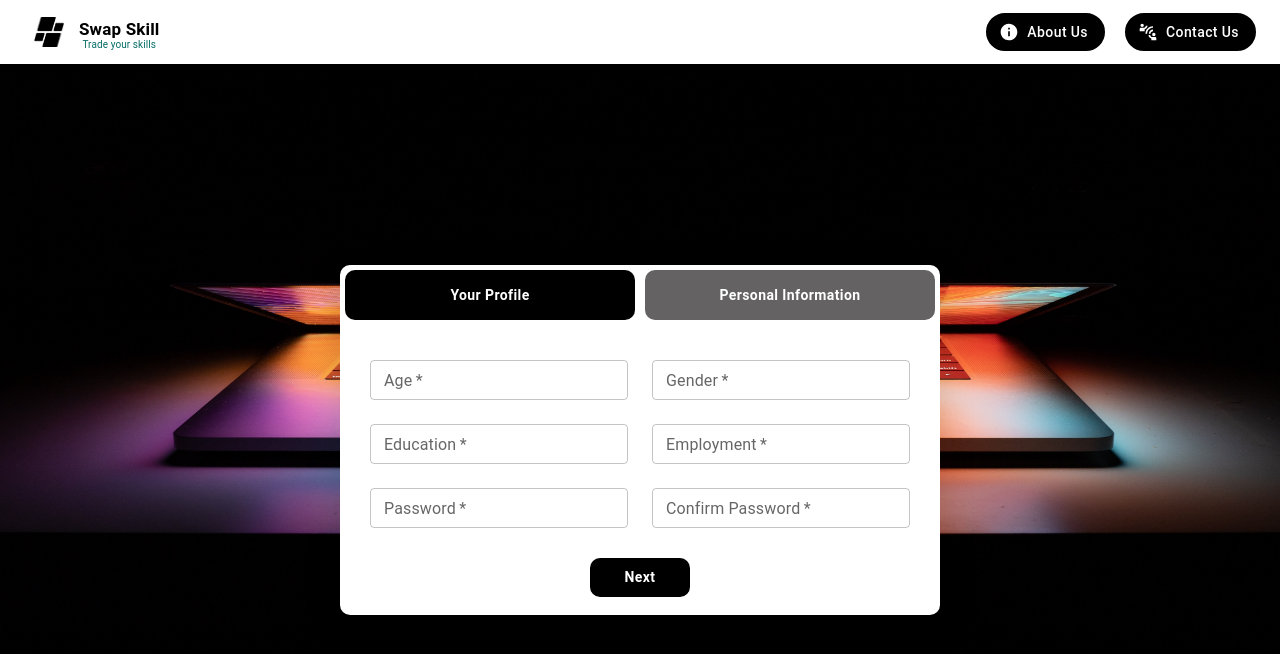
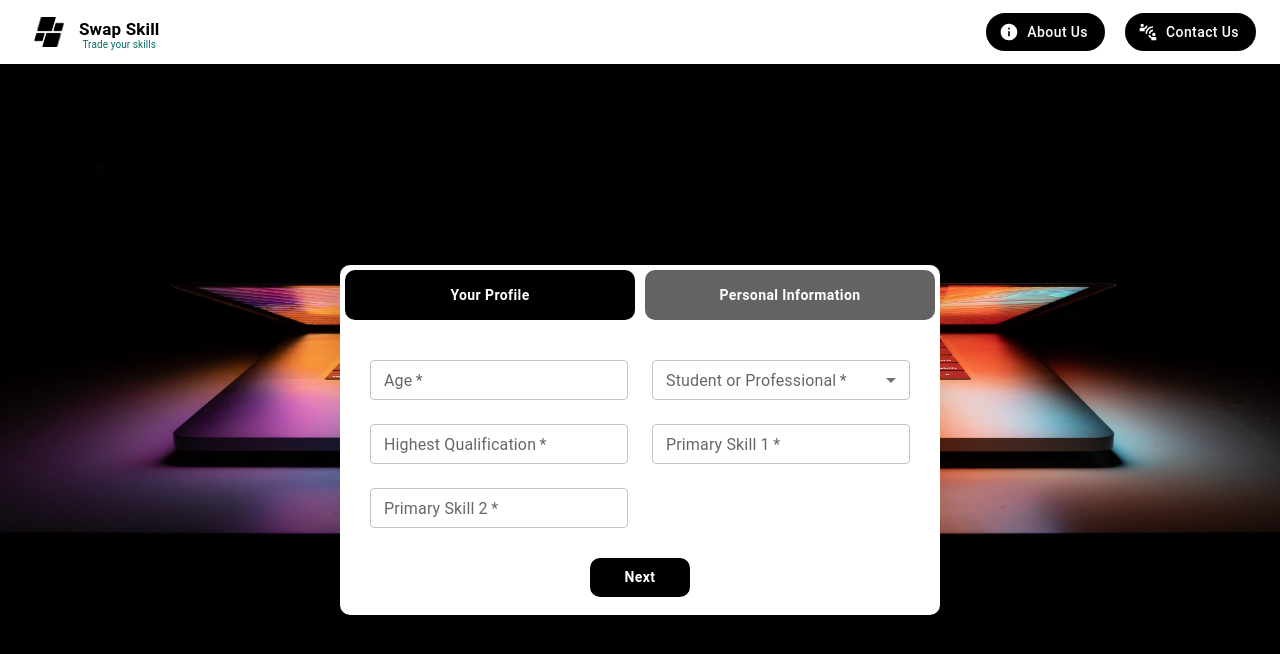
Before and after one commit to kunduanshuman07/SkillExchangePlatform, a React (Create React App) app in the folder fe/: page /register in a window 1280 px wide. Both pictures are taken after a click on the button "Personal Information". Shown: the top 654 px of the page. Built offline with nearby package versions, Linux system fonts and the light colour scheme; the HTML template or start-up script is replaced by a standard one.

Commit message:
Register Page fuctionality

```diff
--- a/fe/src/pages/RegisterPage.jsx
+++ b/fe/src/pages/RegisterPage.jsx
@@ -1,5 +1,5 @@
 import React, { useState } from 'react'
-import { Box, Button, Grid, TextField, InputAdornment, IconButton } from '@mui/material'
+import { Box, Button, Grid, TextField, InputAdornment, IconButton, MenuItem } from '@mui/material'
 import styled from 'styled-components'
 import backgroundImage from "../assets/RegisterBackground.jpg"
 import AppBarComponent from '../components/AppBarComponent'
@@ -8,9 +8,68 @@ import VisibilityIcon from '@mui/icons-material/Visibility';
 const RegisterPage = () => {
     const [infoState, setInfoState] = useState('profile');
     const [showPassword, setShowPassword] = useState(false);
+    const [firstName, setFirstName] = useState('');
+    const [lastName, setLastName] = useState('');
+    const [email, setEmail] = useState('');
+    const [phone, setPhone] = useState('');
+    const [password, setPassword] = useState('');
+    const [confirmPassword, setConfirmPassword] = useState('');
+    const [age, setAge] = useState('');
+    const [type, setType] = useState('');
+    const [degree, setDegree] = useState('');
+    const [exp, setExp] = useState('');
+    const [skillone, setSkillOne] = useState('');
+    const [skilltwo, setSkilltwo] = useState('');
     const togglePasswordVisibility = () => {
         setShowPassword(!showPassword);
     };
+    const yourProfileArray = [
+        { label: 'First Name', state: firstName, setState: setFirstName },
+        { label: 'Last Name', state: lastName, setState: setLastName },
+        { label: 'Email', state: email, setState: setEmail },
+        { label: 'Phone', state: phone, setState: setPhone },
+        {
+            label: 'Password',
+            state: password,
+            setState: setPassword,
+        },
+        {
+            label: 'Confirm Password',
+            state: confirmPassword,
+            setState: setConfirmPassword,
+        },
+    ];
+
+    const personalInformationArray = [
+        { label: 'Age', state: age, setState: setAge },
+        { label: 'Student or Professional', state: type, setState: setType },
+        { label: 'Highest Qualification', state: degree, setState: setDegree },
+        { label: 'Primary Skill 1', state: skillone, setState: setSkillOne },
+        { label: 'Primary Skill 2', state: skilltwo, setState: setSkilltwo },
+    ];
+    const userType = [
+        {
+            label: "Student",
+            value: "Student",
+        },
+        {
+            label: "Professional",
+            value: "Professional"
+        }
+    ];
+    const handleProfileNext = () => {
+        const profileData = {
+            firstName, lastName, email, phone, password
+        }
+        console.log(profileData);
+        setInfoState('pinfo')
+    }
+    const handlePersonalInfoNext = () => {
+        const personalInfoData = {
+            age, skillone, skilltwo, degree, exp, type
+        }
+        console.log(personalInfoData);
+    }
     return (
         <Root>
             <AppBarComponent />
@@ -24,58 +83,84 @@ const RegisterPage = () => {
                     <Box className='content-segment'>
                         {infoState === 'profile' ? <Box className='your-profile'>
                             <Grid container spacing={3} className='grid-container'>
-                                <Grid item xs={6}>
-                                    <TextField placeholder='First Name' size='small' label='First Name' required fullWidth />
-                                </Grid>
-                                <Grid item xs={6}>
-                                    <TextField placeholder='Last Name' size='small' label='Last Name' required fullWidth />
-                                </Grid>
-                                <Grid item xs={6}>
-                                    <TextField placeholder='Email' size='small' label='Email' required fullWidth />
-                                </Grid>
-                                <Grid item xs={6}>
-                                    <TextField placeholder='Phone' size='small' label='Phone' required fullWidth />
-                                </Grid>
-                                <Grid item xs={6}>
-                                    <TextField placeholder='Password' size='small' label='Password' required fullWidth
-                                        type={showPassword?"text": "password"}
+                                {yourProfileArray.map((item, index) => (
+                                    <Grid item xs={6} key={index}>
+                                        <TextField
+                                            placeholder={item.label}
+                                            sx={{
+                                                ".css-1d3z3hw-MuiOutlinedInput-notchedOutline": {
+                                                    borderRadius: "20px"
+                                                }
+                                            }}
+                                            size='small'
+                                            label={item.label}
+                                            required
+                                            fullWidth
+                                            type={item.label === 'Password' ? showPassword ? "text" : "password" : "text"}
                                             InputProps={{
                                                 endAdornment: (
-                                                <InputAdornment position="end">
+                                                    item.label === 'Password' && <InputAdornment position="end">
                                                         <IconButton onClick={togglePasswordVisibility} size='small'>
                                                             {showPassword ? <VisibilityOffIcon /> : <VisibilityIcon />}
                                                         </IconButton>
                                                     </InputAdornment>
                                                 )
-                                        }} />
+                                            }}
+                                            value={item.state}
+                                            onChange={(e) => item.setState(e.target.value)}
+                                        />
                                     </Grid>
-                                <Grid item xs={6}>
-                                    <TextField placeholder='Confirm Password' size='small' label='Confirm Password' required fullWidth />
+                                ))}
                             </Grid>
-                            </Grid>
-                            <Button className='next-btn'>Next</Button>
+                            <Button className='next-btn' onClick={handleProfileNext}>Next</Button>
                         </Box> : <Box className='personal-info'>
                             <Grid container spacing={3} className='grid-container'>
+                                {personalInformationArray.map((item, index) => (
+                                    <Grid item xs={6} key={index}>
+                                        <TextField
+                                            placeholder={item.label}
+                                            size='small'
+                                            label={item.label}
+                                            required
+                                            fullWidth
+                                            select={item.label === 'Student or Professional'}
+                                            sx={{
+                                                ".css-1d3z3hw-MuiOutlinedInput-notchedOutline": {
+                                                    borderRadius: "20px",
+                                                }
+                                            }}
+                                            value={item.state}
+                                            onChange={(e) => item.setState(e.target.value)}
+                                        >
+                                            {item.label === 'Student or Professional' &&
+                                                userType.map((option) => (
+                                                    <MenuItem key={option.value} value={option.value}>{option.label}</MenuItem>
+                                                ))
+                                            }
+                                        </TextField>
+                                    </Grid>
+                                ))}
+                                {type === 'Professional' && (
                                     <Grid item xs={6}>
-                                    <TextField placeholder='Age' size='small' label='Age' required fullWidth />
+                                        <TextField
+                                            placeholder='Years of Experience'
+                                            size='small'
+                                            label='Years of Experience'
+                                            required
+                                            fullWidth
+                                            type='text'
+                                            sx={{
+                                                '.css-1d3z3hw-MuiOutlinedInput-notchedOutline': {
+                                                    borderRadius: '20px',
+                                                },
+                                            }}
+                                            value={exp}
+                                            onChange={(e) => setExp(e.target.value)}
+                                        />
                                     </Grid>
-                                <Grid item xs={6}>
-                                    <TextField placeholder='Gender' size='small' label='Gender' required fullWidth />
+                                )}
                             </Grid>
-                                <Grid item xs={6}>
-                                    <TextField placeholder='Education' size='small' label='Education' required fullWidth />
-                                </Grid>
-                                <Grid item xs={6}>
-                                    <TextField placeholder='Employment' size='small' label='Employment' required fullWidth />
-                                </Grid>
-                                <Grid item xs={6}>
-                                    <TextField placeholder='Password' size='small' label='Password' required fullWidth />
-                                </Grid>
-                                <Grid item xs={6}>
-                                    <TextField placeholder='Confirm Password' size='small' label='Confirm Password' required fullWidth />
-                                </Grid>
-                            </Grid>
-                            <Button className='next-btn'>Next</Button>
+                            <Button className='next-btn' onClick={handlePersonalInfoNext}>Next</Button>
                         </Box>}
 
                     </Box>
```
Lines whose indentation alone changed are shown as unchanged.
